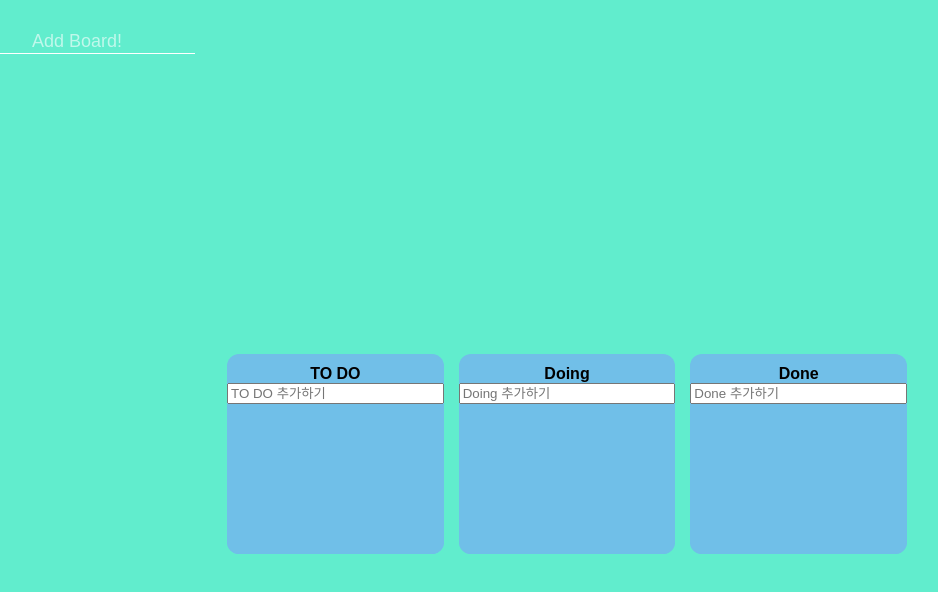
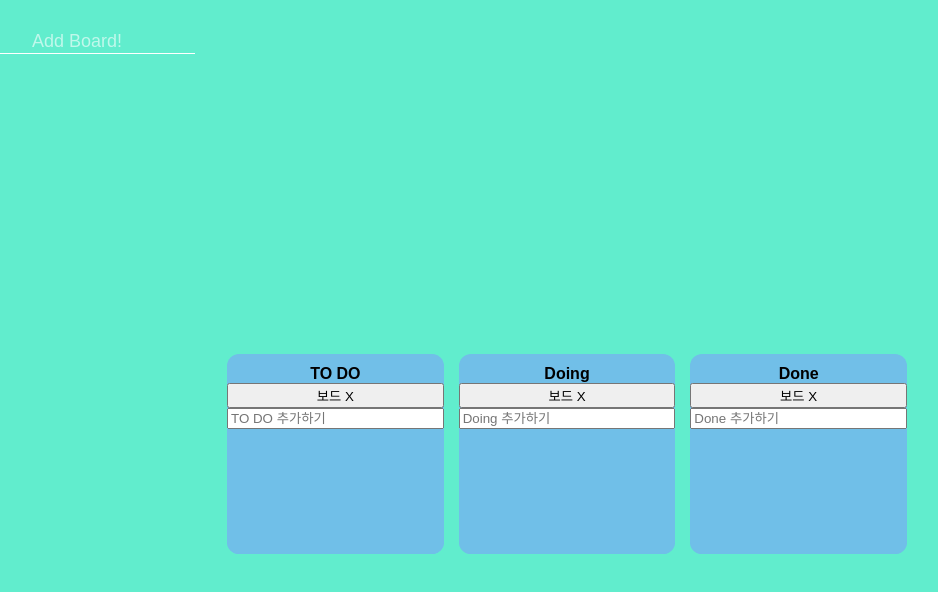
Before and after one commit to hyeongwoo94/TRELLOCLONE, a React (Create React App) app: page / in a window 1280 px wide. Shown: the top 592 px of the page, without its empty margins (73-1011 px from the left). Built offline with nearby package versions, Linux system fonts and the light colour scheme.

Commit message:
보드 삭제 버튼 만들기

```diff
--- a/src/Components/Board.tsx
+++ b/src/Components/Board.tsx
@@ -35,6 +35,9 @@ const Form = styled.form`
     width: 100%;
   }
 `;
+const EraseBoard = styled.button``;
+
+
 interface IAreaProps {
   isDraggingOver: boolean;
   isDraggingFromThis: boolean;
@@ -55,18 +58,32 @@ function Board({ toDos, boardId }: IBoardProps) {
       text: toDo,
     };
     setToDos((allBoards) => {
-      const saveDate ={
+      const saveDate = {
         ...allBoards,
         [boardId]: [newToDo, ...allBoards[boardId]],
-      }
+      };
       localStorage.setItem("todo", JSON.stringify(saveDate));
-      return saveDate
+      return saveDate;
     });
     setValue("toDo", "");
+  };
+  const onRemove = () => {
+    setToDos((min) => {
+      const eraseBoard = Object.entries(min).filter(
+        (target) => target[0] !== boardId
+      );
+      const EraseResult = eraseBoard.reduce(
+        (r, [k, v]) => ({ ...r, [k]: v }),
+        {}
+      );
+      localStorage.setItem("todo", JSON.stringify(EraseResult));
+      return EraseResult;
+    });
   };
   return (
     <Wrapper>
       <Title>{boardId}</Title>
+      <EraseBoard onClick={onRemove}>보드 X</EraseBoard>
       <Form onSubmit={handleSubmit(onValid)}>
         <input
           {...register("toDo", { required: true })}
@@ -91,6 +108,7 @@ function Board({ toDos, boardId }: IBoardProps) {
               />
             ))}
             {magic.placeholder}
+
           </Area>
         )}
       </Droppable>
```
